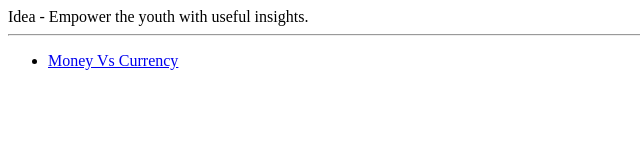
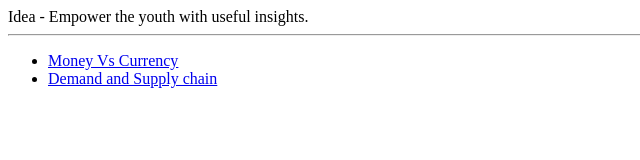
Before and after one commit to koustavmandal95/socioeco, a plain HTML site: page index.html in a window 1280 px wide. Shown: the whole page, without its empty margins (0-640 px from the left). Drawn offline with Linux system fonts and the light colour scheme.

Commit message:
Update index.html

```diff
--- a/index.html
+++ b/index.html
@@ -9,6 +9,7 @@
   <body>
     <ul>
   <li>  <a href="Money_vs_Currency.html"> Money Vs Currency</a> </li>
+  <li>  <a href="demand_and_supply.html"> Demand and Supply chain</a> </li>
     </ul>
   </body>
 </html>
```
